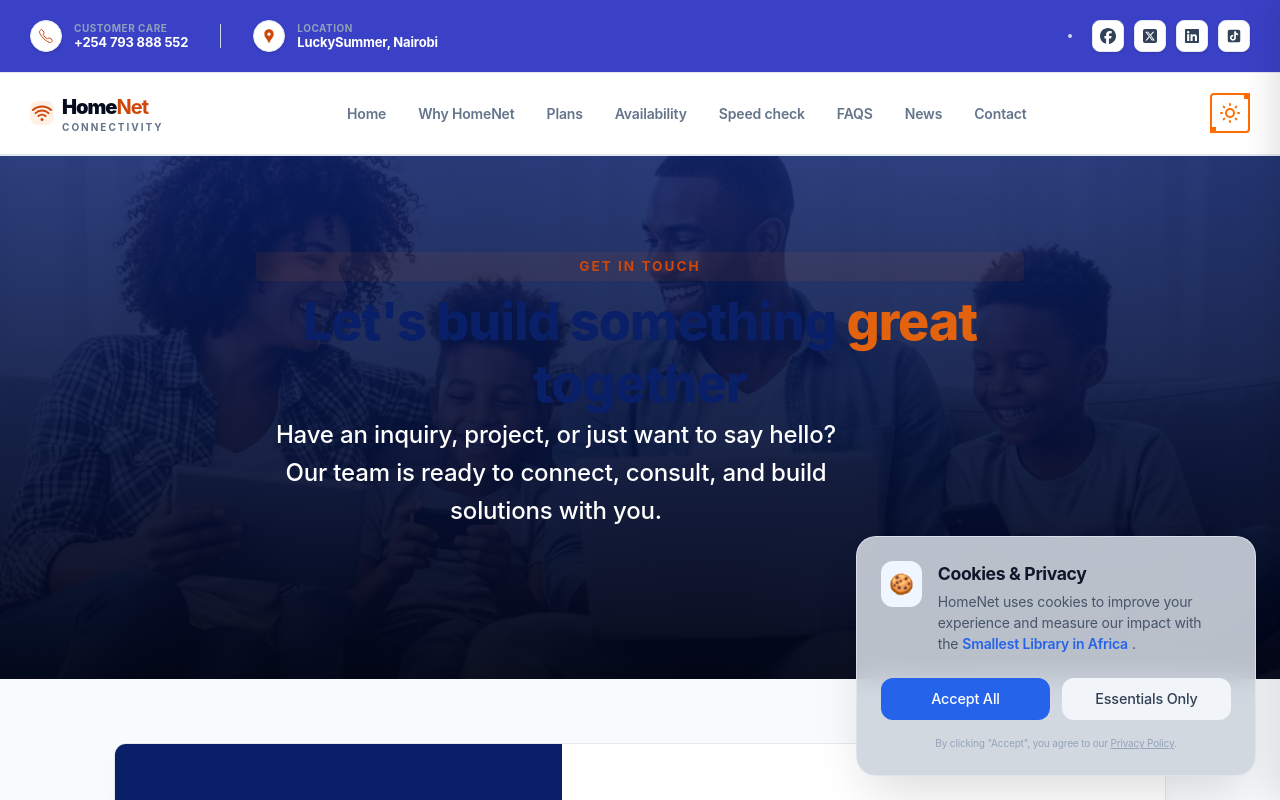
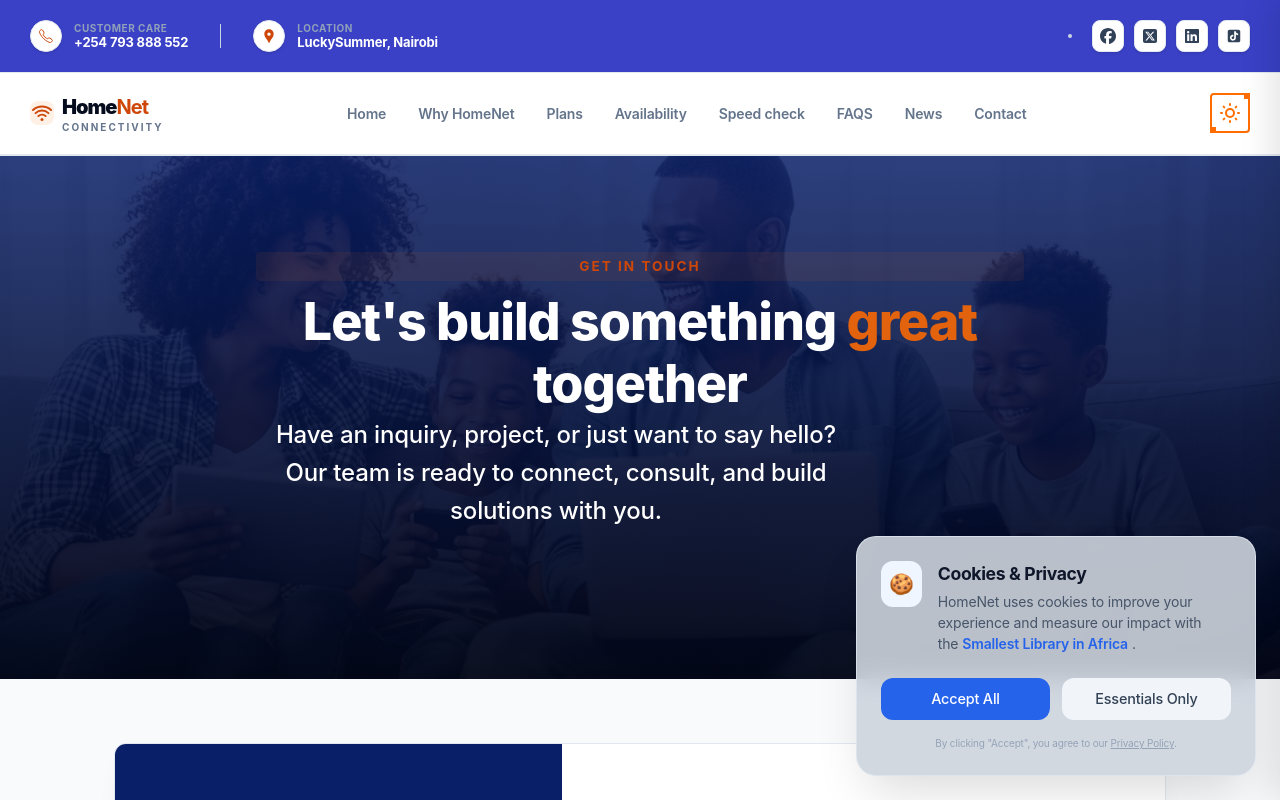
Before and after one commit to wainaina-mwangi/HomeNet, a React (Vite) app: page /Contact in a window 1280 px wide. Shown: the top 800 px of the page. Built offline with nearby package versions, Linux system fonts and the light colour scheme.

Commit message:
Change hero title color to white

```diff
--- a/src/pages/Contact.css
+++ b/src/pages/Contact.css
@@ -51,7 +51,7 @@
 .hero-title {
   font-size: clamp(2.25rem, 5vw, 3.25rem);
   font-weight: 800;
-  color: #091f68; /* Crisp deep brand blue */
+  color: #ffffff; /* Crisp deep brand blue */
   line-height: 1.2;
   letter-spacing: -0.02em;
 }
```
